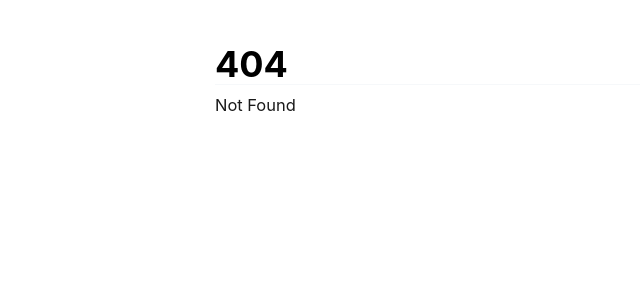
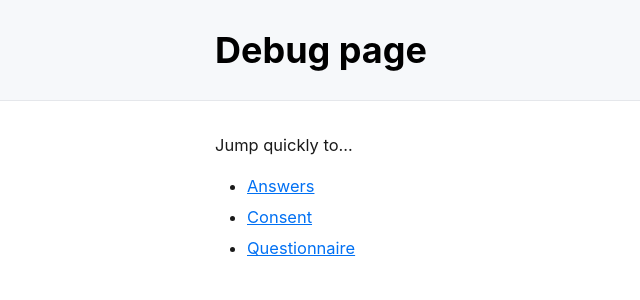
Before and after one commit to eddieantonio/oq, a SvelteKit app: page / in a window 1280 px wide. Before the commit this address had no page. Shown: the top 300 px of the page, without its empty margins (50-690 px from the left). Built offline with nearby package versions, Linux system fonts and the light colour scheme.

Commit message:
feat: add debug page as home page

```diff
--- /dev/null
+++ b/src/routes/+page.svelte
@@ -0,0 +1,12 @@
+<header>
+    <h1>Debug page</h1>
+</header>
+
+<nav>
+    <p>Jump quickly to&hellip;</p>
+    <ul>
+        <li><a href="/answers">Answers</a></li>
+        <li><a href="/consent">Consent</a></li>
+        <li><a href="/questionnaire">Questionnaire</a></li>
+    </ul>
+</nav>
```
